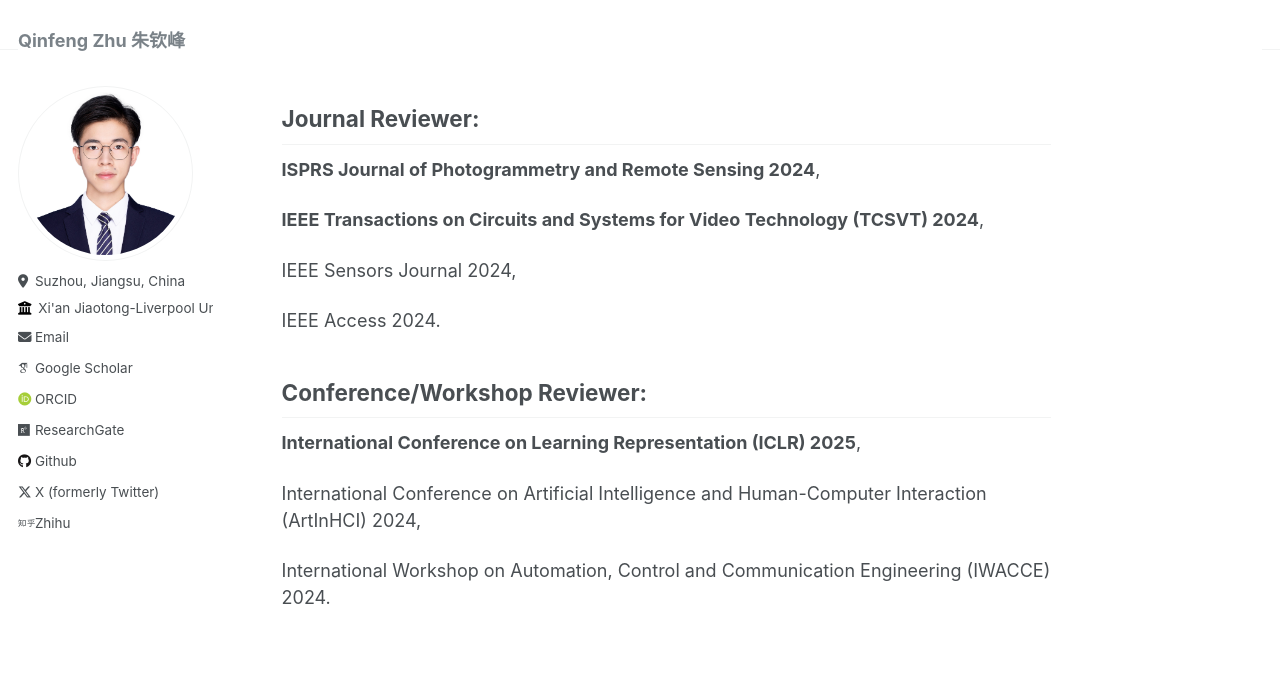
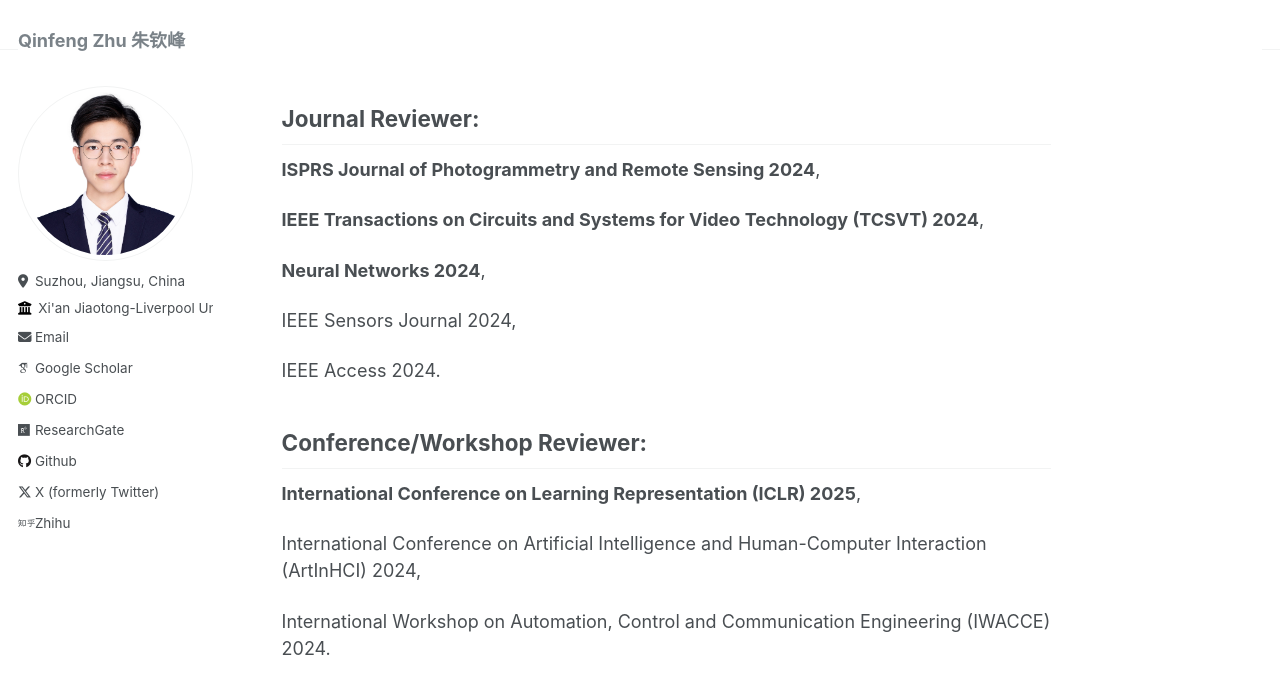
Before and after one commit to zhuqinfeng1999/zhuqinfeng1999.github.io, a Jekyll site: the page built from _pages/about.md, in a window 1280 px wide and 900 px high, scrolled down 1479 px. Shown: the top 694 px of the window. Built offline with Jekyll 4.4.1, drawn with Linux system fonts in a browser that asks for light colours; some web fonts are replaced.

Commit message:
Update about.md

```diff
--- a/_pages/about.md
+++ b/_pages/about.md
@@ -149,6 +149,8 @@ My research interests mainly lie on deep learning, especially in remote sensing,
 
 **IEEE Transactions on Circuits and Systems for Video Technology (TCSVT) 2024**,
 
+**Neural Networks 2024**,
+
 IEEE Sensors Journal 2024,
 
 IEEE Access 2024.
```
